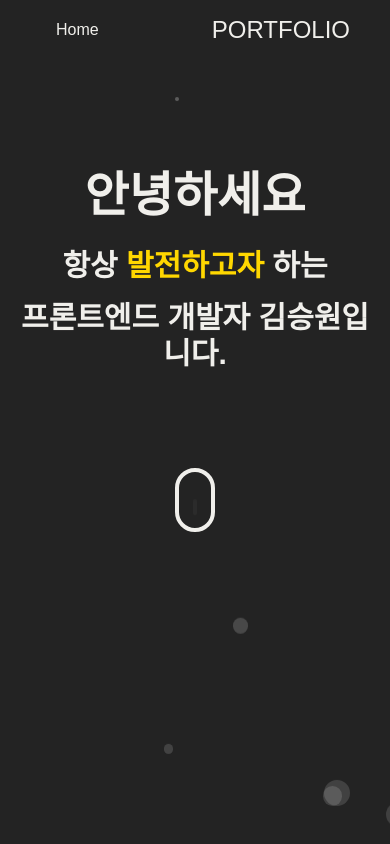
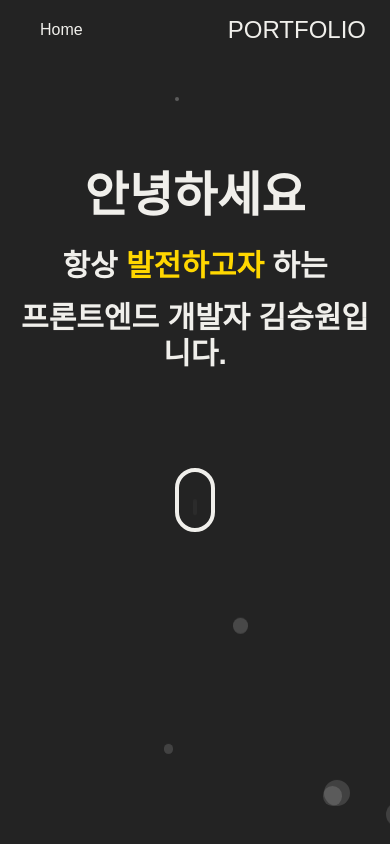
Before and after one commit to goosull/portfolio, a Next.js app: page / in a window 390 px wide. Shown: the top 844 px of the page. Built offline with nearby package versions, Linux system fonts and the light colour scheme; no server answers; the database is empty; a web font is replaced by a local one.

Commit message:
레이아웃 수정

```diff
--- a/src/components/header/ui/header.tsx
+++ b/src/components/header/ui/header.tsx
@@ -73,7 +73,7 @@ export const Header = () => {
   return (
     <header
       className={cn(
-        "fixed top-0 left-0 w-full px-10 h-[var(--header-height)] z-50 flex items-center justify-between transition-all duration-300 ease-in-out"
+        "fixed top-0 left-0 w-full px-6 md:px-10 h-[var(--header-height)] z-50 flex items-center justify-between transition-all duration-300 ease-in-out"
       )}
     >
       <div
```
